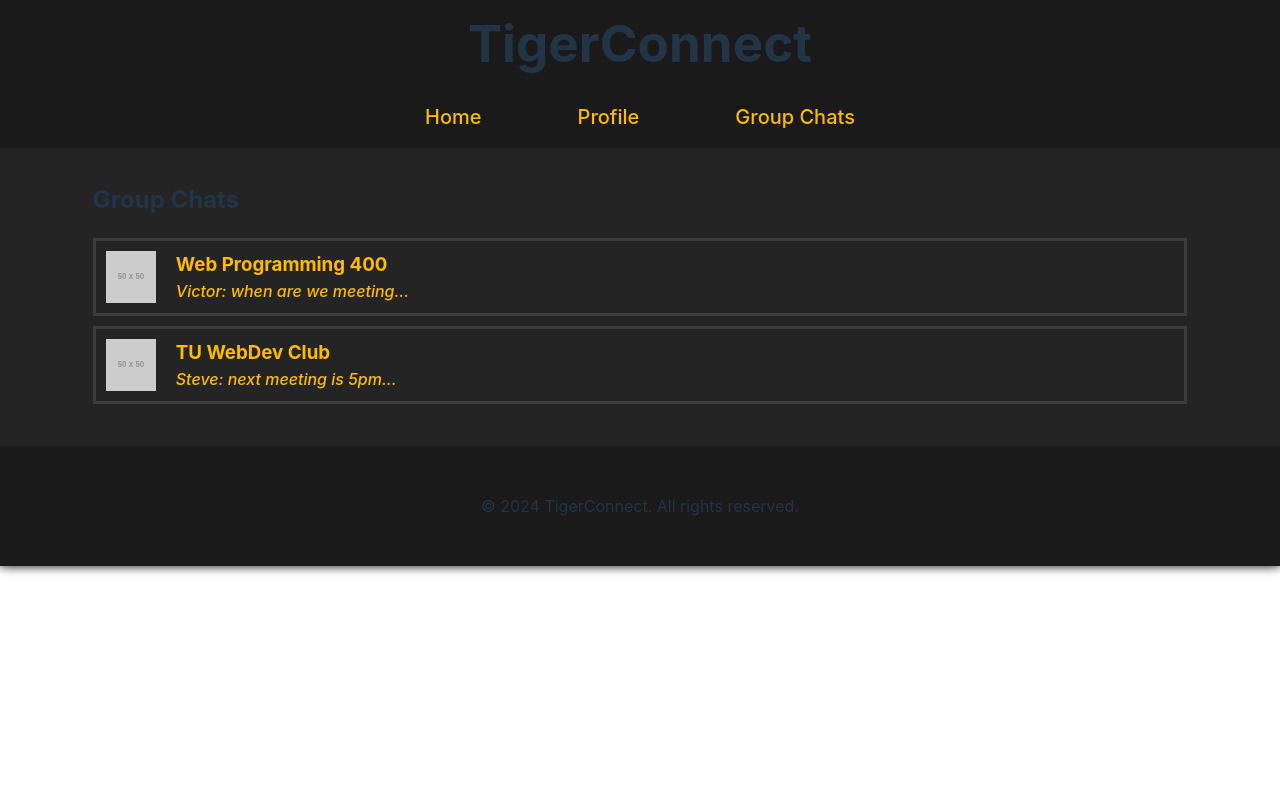
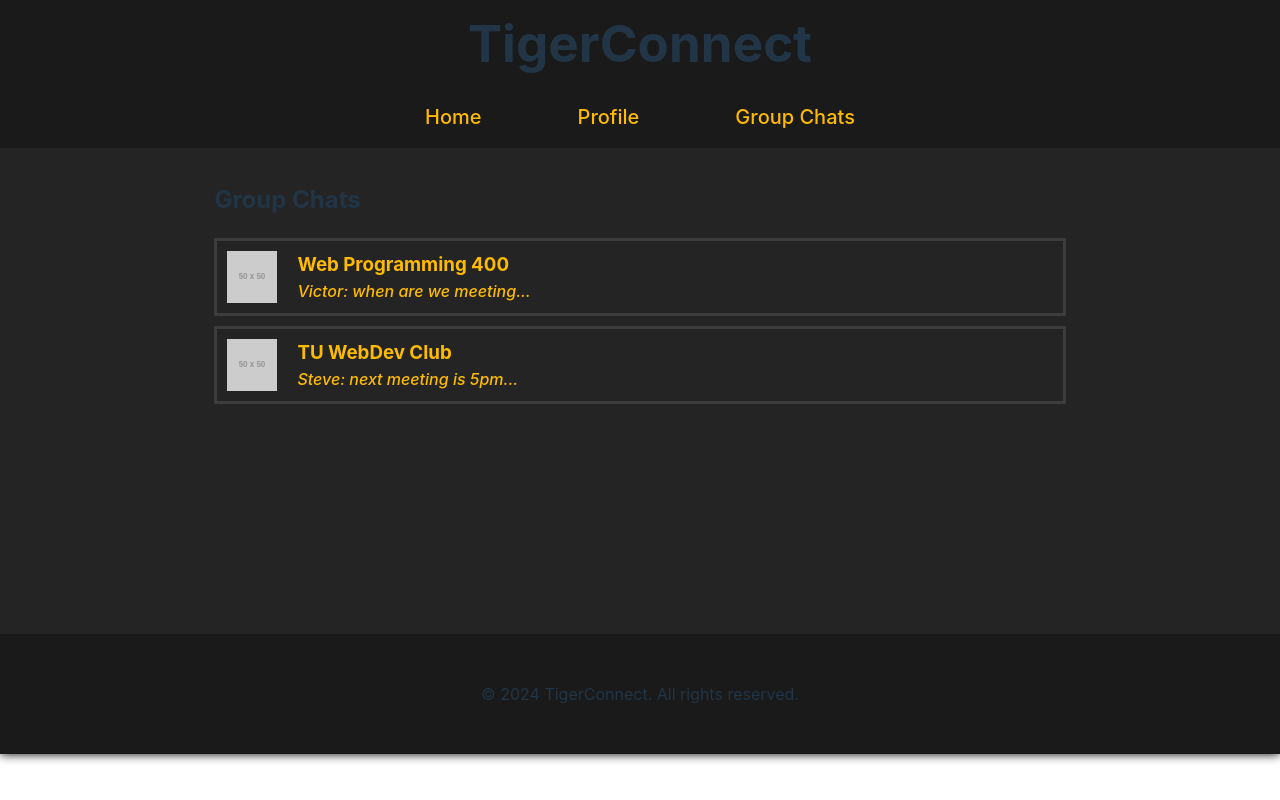
Before and after one commit to Kmerki1/TigerConnect, a React (Vite) app: page /group-chats in a window 1280 px wide. Built offline with nearby package versions, Linux system fonts and the light colour scheme.

Commit message:
fixed height of group chats page

```diff
--- a/Frontend/src/styles/group-chats.css
+++ b/Frontend/src/styles/group-chats.css
@@ -10,7 +10,9 @@
 }
 
 #chats-container {
-    width: 90%;
+    width: 70%;
+    margin-top: 0;
+    min-height: 52.5vh;
 }
 
 #chats-container h2 {
```
